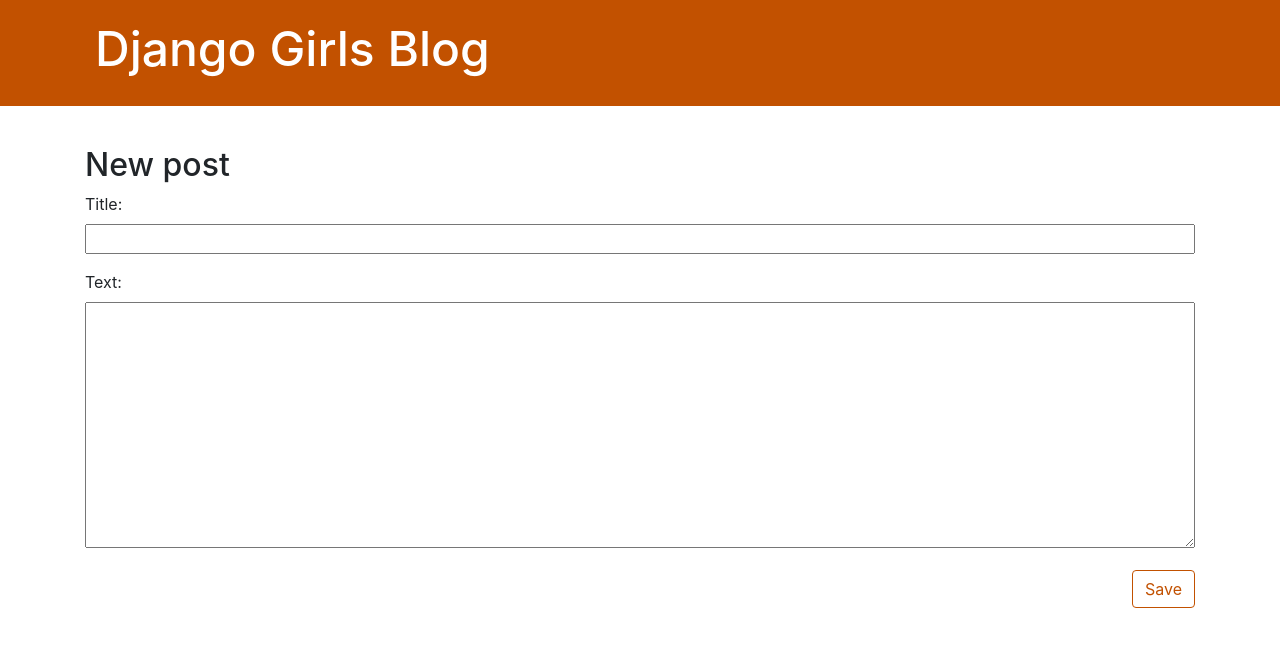
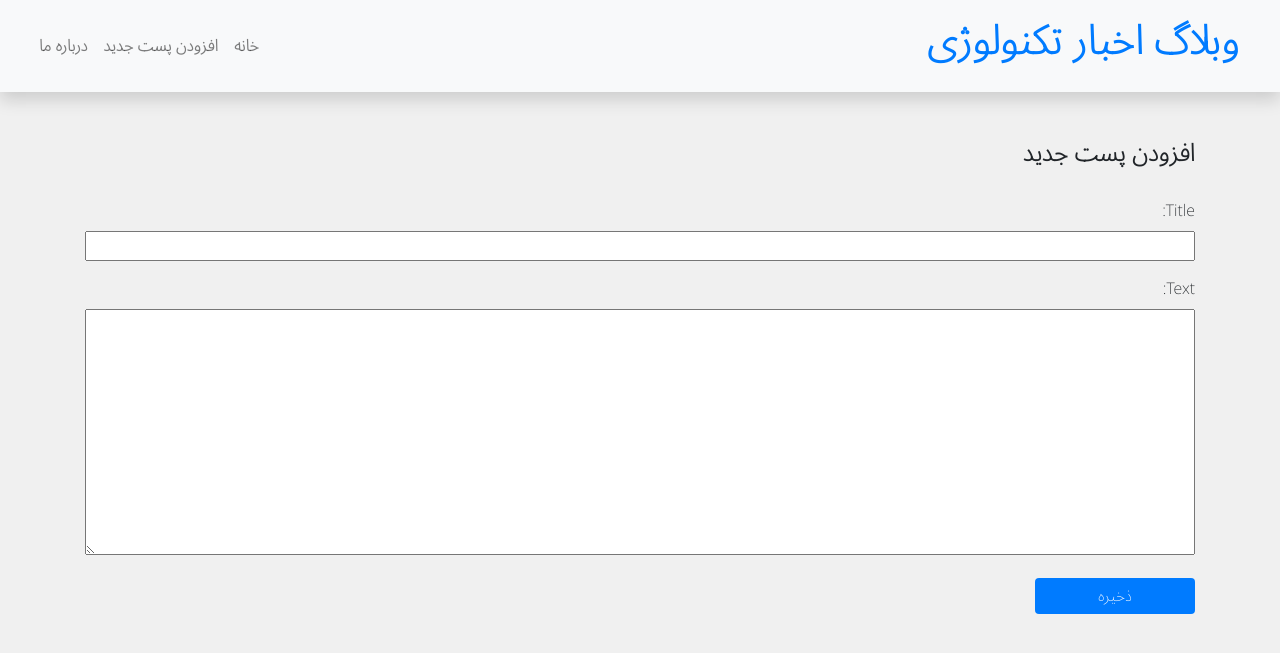
Before and after one commit to maryamzaker99/my-first-blog, a Django app: page /post/new/ in a window 1280 px wide. Shown: the top 653 px of the page. Run offline with Django 3.2, Linux system fonts and the light colour scheme.

Commit message:
changes in UI

```diff
--- a/blog/templates/blog/base.html
+++ b/blog/templates/blog/base.html
@@ -4,20 +4,51 @@
     <head>
         <title>Django Girls blog</title>
         <link rel="stylesheet" href="https://cdn.jsdelivr.net/npm/bootstrap@4.5.3/dist/css/bootstrap.min.css" integrity="sha384-TX8t27EcRE3e/ihU7zmQxVncDAy5uIKz4rEkgIXeMed4M0jlfIDPvg6uqKI2xXr2" crossorigin="anonymous">
-        <link href='//fonts.googleapis.com/css?family=Lobster&subset=latin,latin-ext' rel='stylesheet' type='text/css'>
+        <!-- <link href='//fonts.googleapis.com/css?family=Lobster&subset=latin,latin-ext' rel='stylesheet' type='text/css'> -->
+        <link rel="preconnect" href="https://fonts.googleapis.com">
+        <link rel="preconnect" href="https://fonts.gstatic.com" crossorigin>
+        <link href="https://fonts.googleapis.com/css2?family=Noto+Sans+Arabic:wght@200&display=swap" rel="stylesheet">
         <link rel="stylesheet" href="{% static 'css/blog.css' %}">
     </head>
-    <body>
-        <header class="page-header">
-            <div class="container">
-                {% if user.is_authenticated %}
-                    <a href="{% url 'post_new' %}" class="top-menu">
-                        {% include './icons/file-earmark-plus.svg' %}
-                    </a>
-                {% endif %}
-                <h1><a href="/">Django Girls Blog</a></h1>
+
+    <body style="background-color: #f0f0f0; direction: rtl; text-align: right; font-family: 'Noto Sans Arabic', sans-serif;">
+         <!-- Navigation -->
+        <nav class="navbar navbar-expand-lg navbar-light bg-light shadow" id="mainNav" style="margin-bottom: 3rem;">
+            <div class="container-fluid">
+                <h5 style="font-size: 2.5rem; font-weight: bold; padding: 10px;"><a href="/">وبلاگ اخبار تکنولوژی</a></h5>
+                <button
+                    class="navbar-toggler navbar-toggler-right"
+                    type="button"
+                    data-toggle="collapse"
+                    data-target="#navbarResponsive"
+                    aria-controls="navbarResponsive"
+                    aria-expanded="false"
+                    aria-label="Toggle navigation"
+                >
+                <span class="navbar-toggler-icon"></span>
+            </button>
+
+            <div class="collapse navbar-collapse" id="navbarResponsive">
+                <ul class="navbar-nav ml-auto" style="margin-right: auto; margin-left: 0 !important;">
+                    <li class="nav-item text-black">
+                        <a class="nav-link text-black font-weight-bold" href="/">خانه</a>
+                    </li>
+                    <li class="nav-item text-black">
+                        <a class="nav-link text-black font-weight-bold" href="/post/new">افزودن پست جدید</a>
+                    </li>
+                    <li class="nav-item text-black">
+                        <a class="nav-link text-black font-weight-bold" href="/about">درباره ما</a>
+                    </li>
+                    <!-- <li class="nav-item text-black">
+                        <a class="nav-link text-black font-weight-bold" href="/about">تماس با ما</a>
+                    </li> -->
+                </ul>
             </div>
-        </header>
+            </div>
+        </div>
+        </nav>
+         <!-- Navigation -->
+
         <main class="content container">
             <div class="row">
                 <div class="col">
--- a/blog/templates/blog/post_edit.html
+++ b/blog/templates/blog/post_edit.html
@@ -1,9 +1,11 @@
 {% extends 'blog/base.html' %}
 
 {% block content %}
-    <h2>New post</h2>
+    <h5 style="font-size: 1.5rem; font-weight: bold; margin-bottom: 30px;">افزودن پست جدید</h5>
     <form method="POST" class="post-form">{% csrf_token %}
         {{ form.as_p }}
-        <button type="submit" class="save btn btn-default">Save</button>
+        <button type="submit" class="save btn btn-default" style="background-color: #007bff; width: 10rem; color: #fff; border: none;">
+            ذخیره
+        </button>
     </form>
 {% endblock %}
--- a/blog/views.py
+++ b/blog/views.py
@@ -4,6 +4,7 @@ from .models import Post
 from .forms import PostForm
 
 def about(request):
+    # posts = Post.objects.filter(published_date__lte=timezone.now()).order_by('published_date')
     return render(request, 'blog/about.html', {})
 
 def post_list(request):
```
Also changed, not shown: blog/templates/blog/post_list.html (+9 -7 lines).
